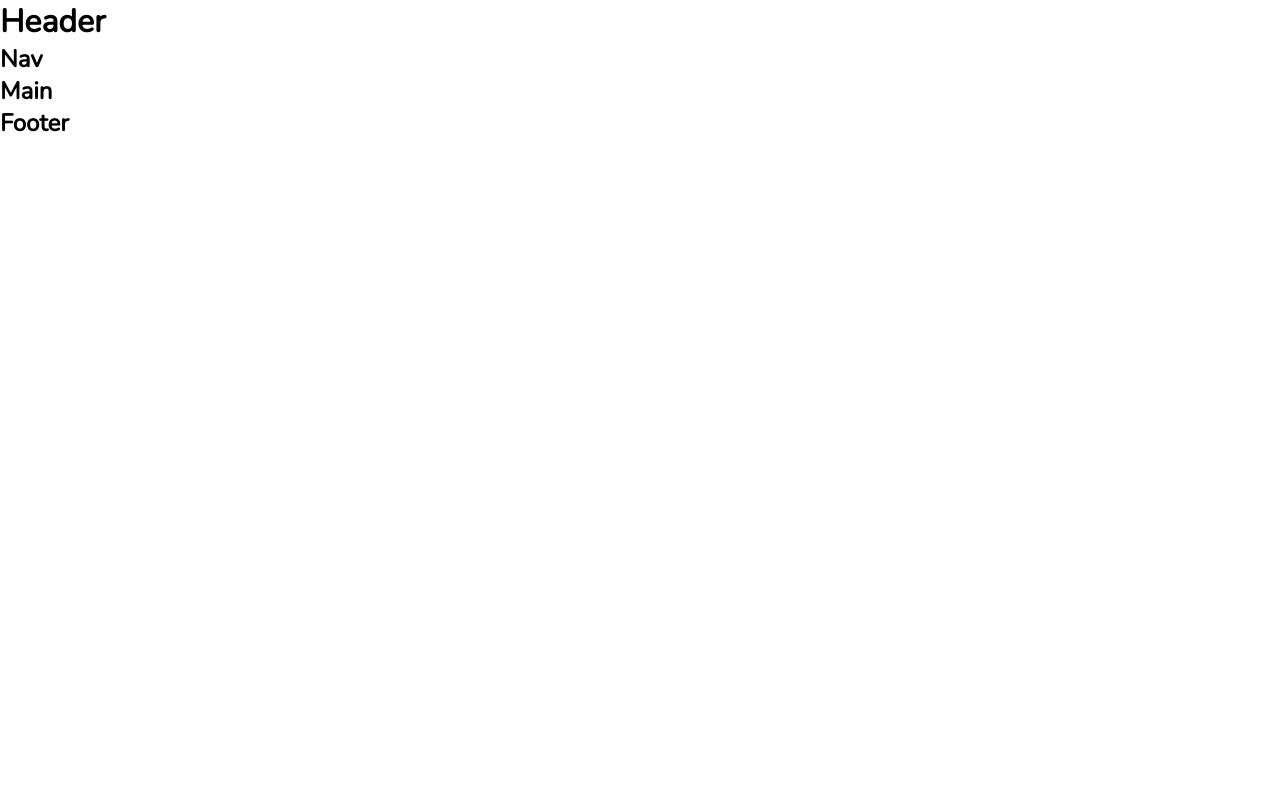
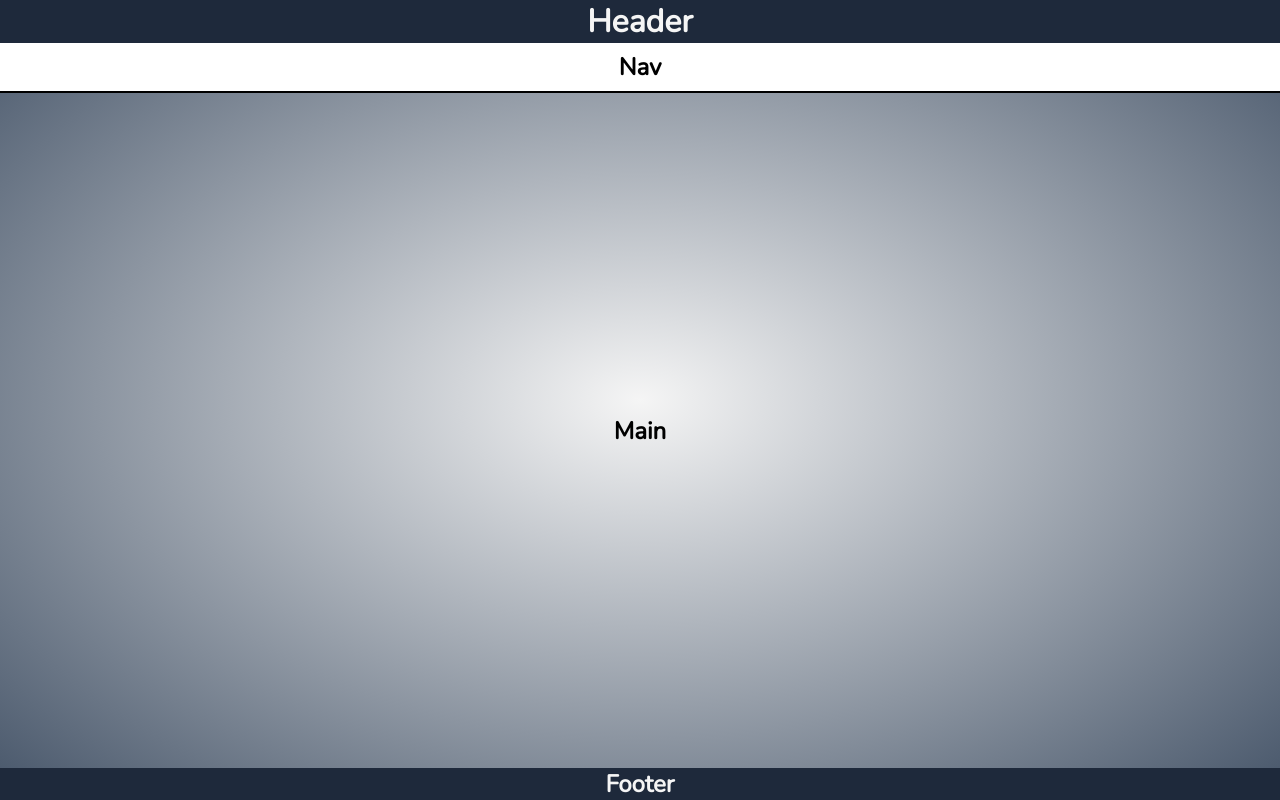
Before and after one commit to sunny7898/css-learning, a plain HTML site: page MediaQueries/index.html in a window 1280 px wide. Drawn offline with nearby package versions, Linux system fonts and the light colour scheme.

Commit message:
Basic layout completed

```diff
--- a/MediaQueries/css/style.css
+++ b/MediaQueries/css/style.css
@@ -9,8 +9,40 @@
 body {
   font-family: "Nunito", sans-serif;
   min-height: 100vh;
+  background-color: #465569;
+  background-image: radial-gradient(whitesmoke, #465569);
+  display: flex;
+  flex-direction: column;
 }
 
-/* Syntax of media queries */
-@media screen and (min-aspect-ratio: 16/9) {
+header,
+nav,
+main,
+footer {
+  display: grid;
+  place-content: center;
+  grid-template-columns: 100%;
+  text-align: center;
 }
+
+header,
+footer {
+  position: sticky;
+  background-color: #1e293b;
+  color: whitesmoke;
+}
+nav {
+  background-color: #fff;
+  color: #000;
+  padding: 0.5rem;
+  border-bottom: 2px solid #000;
+}
+header {
+  top: 0;
+}
+main {
+  flex-grow: 1;
+}
+footer {
+  bottom: 0;
+}
```
